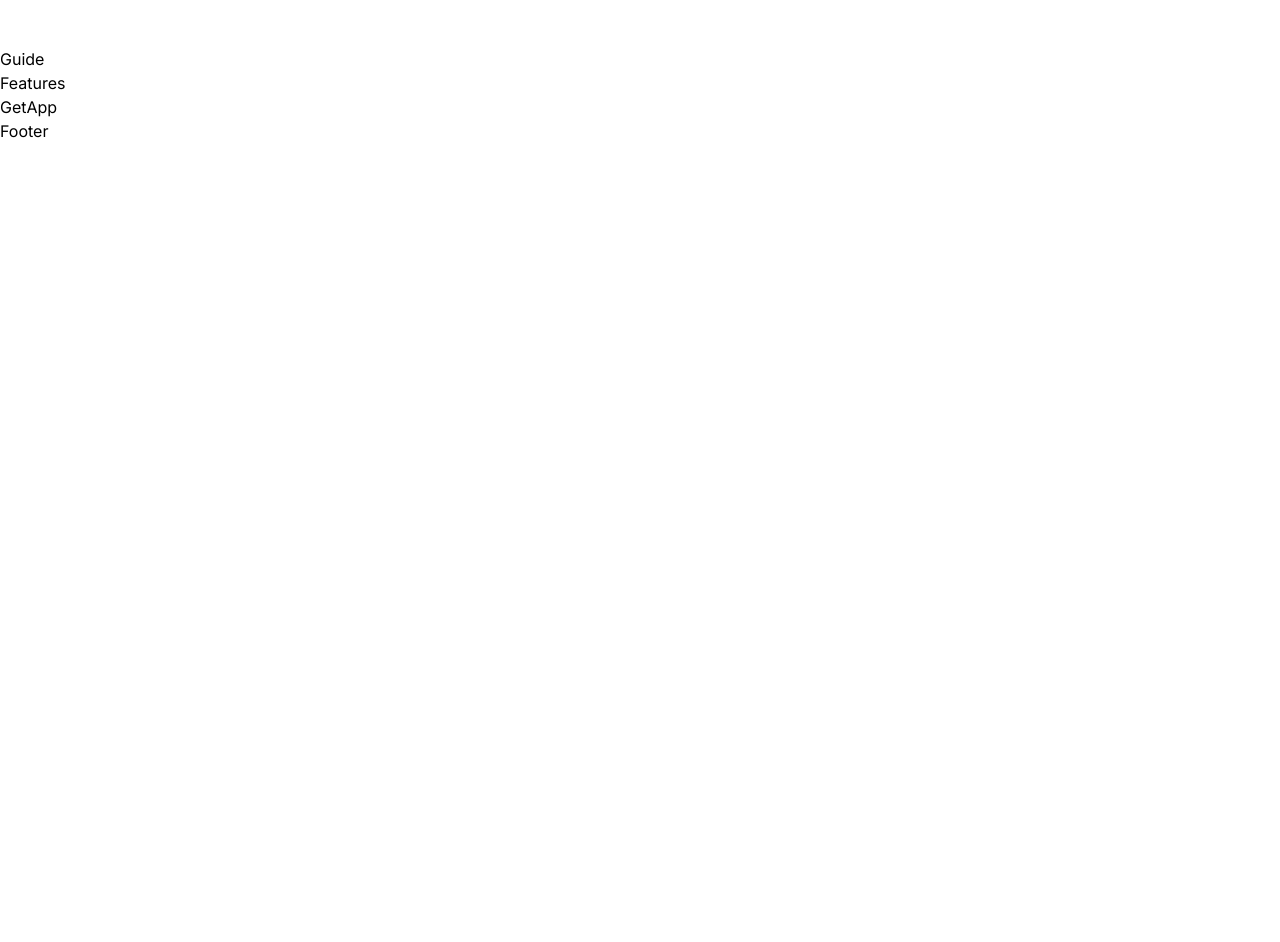
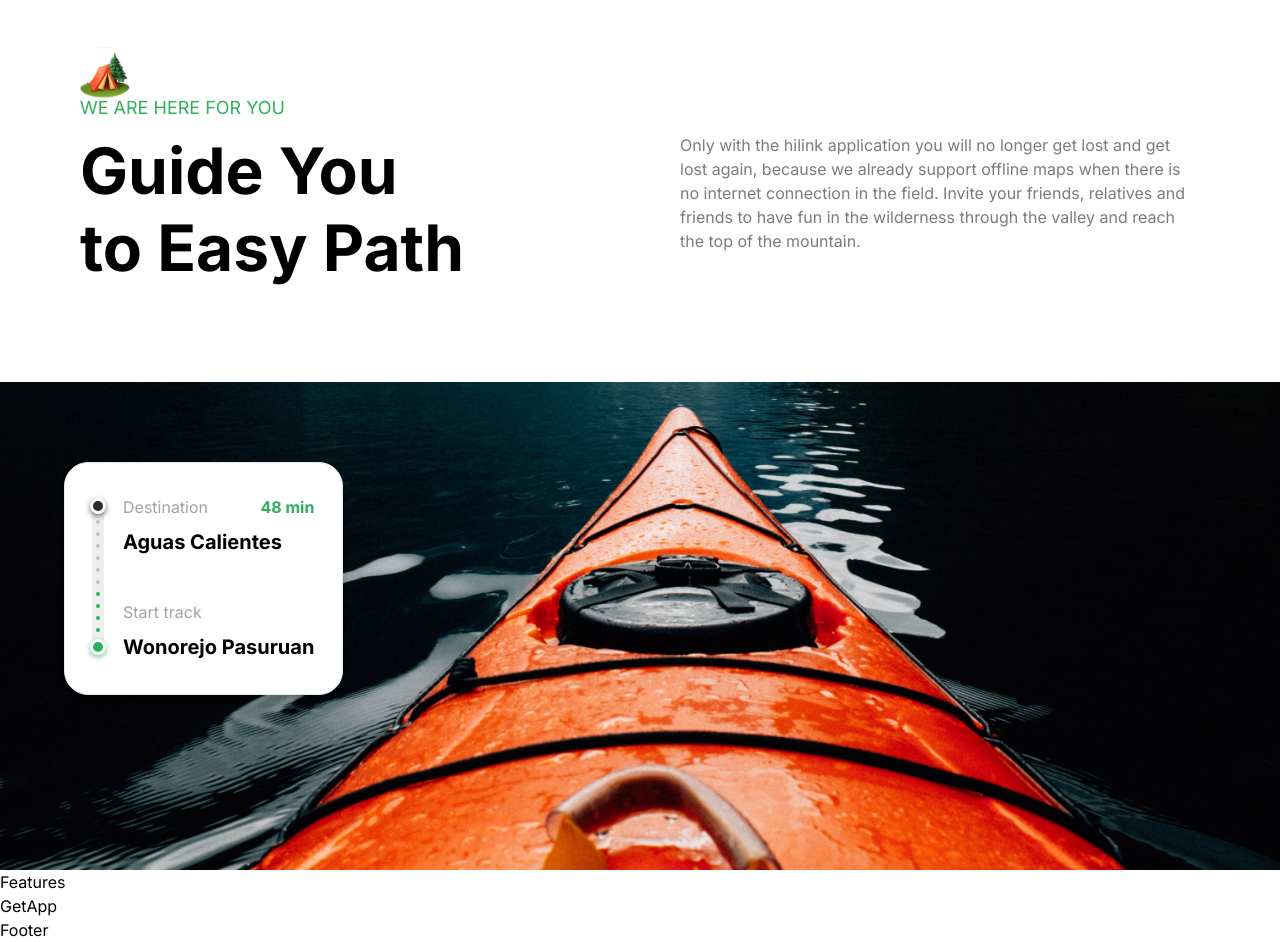
Before and after one commit to sanidhyy/travel-app, a Next.js app: page / in a window 1280 px wide. Shown: the part 1820-2762 px from the top of the page. Before the commit the page ends 1963 px from the top, so only its background shows below. Built offline with nearby package versions, Linux system fonts and the light colour scheme.

Commit message:
guide section done

```diff
--- a/components/Guide.tsx
+++ b/components/Guide.tsx
@@ -1,5 +1,66 @@
+import Image from "next/image";
+
 const Guide = () => {
-  return <div>Guide</div>;
+  return (
+    <section className="flexCenter flex-col">
+      <div className="padding-container max-container w-full pb-24">
+        <Image src="/camp.svg" alt="camp" width={50} height={50} />
+
+        <p className="uppercase regular-18 -mt-1 mb-3 text-green-50">
+          WE ARE HERE FOR YOU
+        </p>
+
+        <div className="flex flex-wrap justify-between gap-5 lg:gap-10">
+          <h2 className="bold-40 lg:bold-64 xl:max-w-[390px]">
+            Guide You to Easy Path
+          </h2>
+          <p className="regular-16 text-gray-30 xl:max-w-[520px]">
+            Only with the hilink application you will no longer get lost and get
+            lost again, because we already support offline maps when there is no
+            internet connection in the field. Invite your friends, relatives and
+            friends to have fun in the wilderness through the valley and reach
+            the top of the mountain.
+          </p>
+        </div>
+      </div>
+
+      <div className="flexCenter max-container relative w-full">
+        <Image
+          src="/boat.png"
+          alt="boat"
+          width={1440}
+          height={580}
+          className="w-full object-cover object-center 2xl:rounded-5xl"
+        />
+
+        <div className="absolute flex bg-white py-8 pl-5 pr-7 gap-3 rounded-3xl border shadow-md md:left-[5%] lg:top-20">
+          <Image
+            src="/meter.svg"
+            alt="meter"
+            width={16}
+            height={158}
+            className="h-full w-auto"
+          />
+          <div className="flexBetween flex-col">
+            <div className="flex w-full flex-col">
+              <div className="flexBetween w-full">
+                <p className="regular-16 text-gray-20">Destination</p>
+                <p className="bold-16 text-green-50">48 min</p>
+              </div>
+              <p className="bold-20 mt-2">Aguas Calientes</p>
+            </div>
+
+            <div className="flex w-full flex-col">
+              <p className="regular-16 text-gray-20">Start track</p>
+              <h4 className="bold-20 mt-2 whitespace-nowrap">
+                Wonorejo Pasuruan
+              </h4>
+            </div>
+          </div>
+        </div>
+      </div>
+    </section>
+  );
 };
 
 export default Guide;
```
